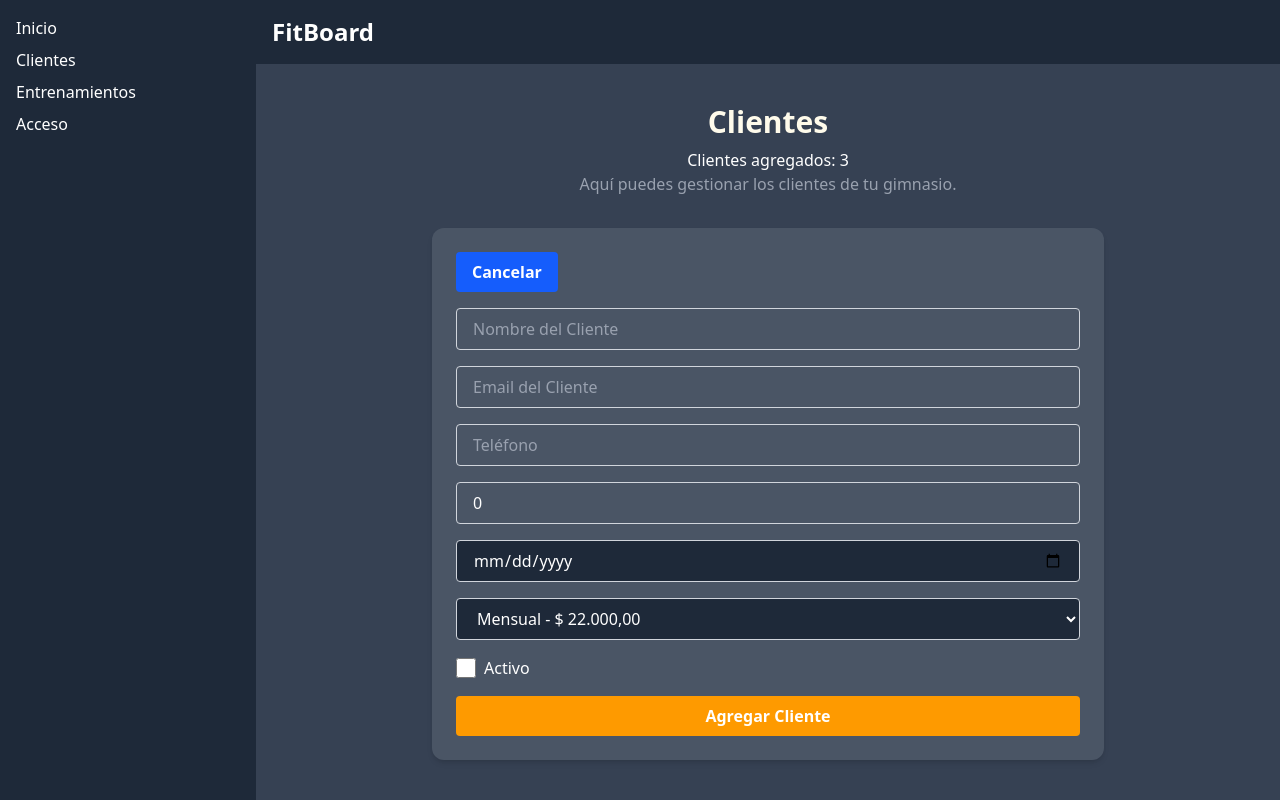
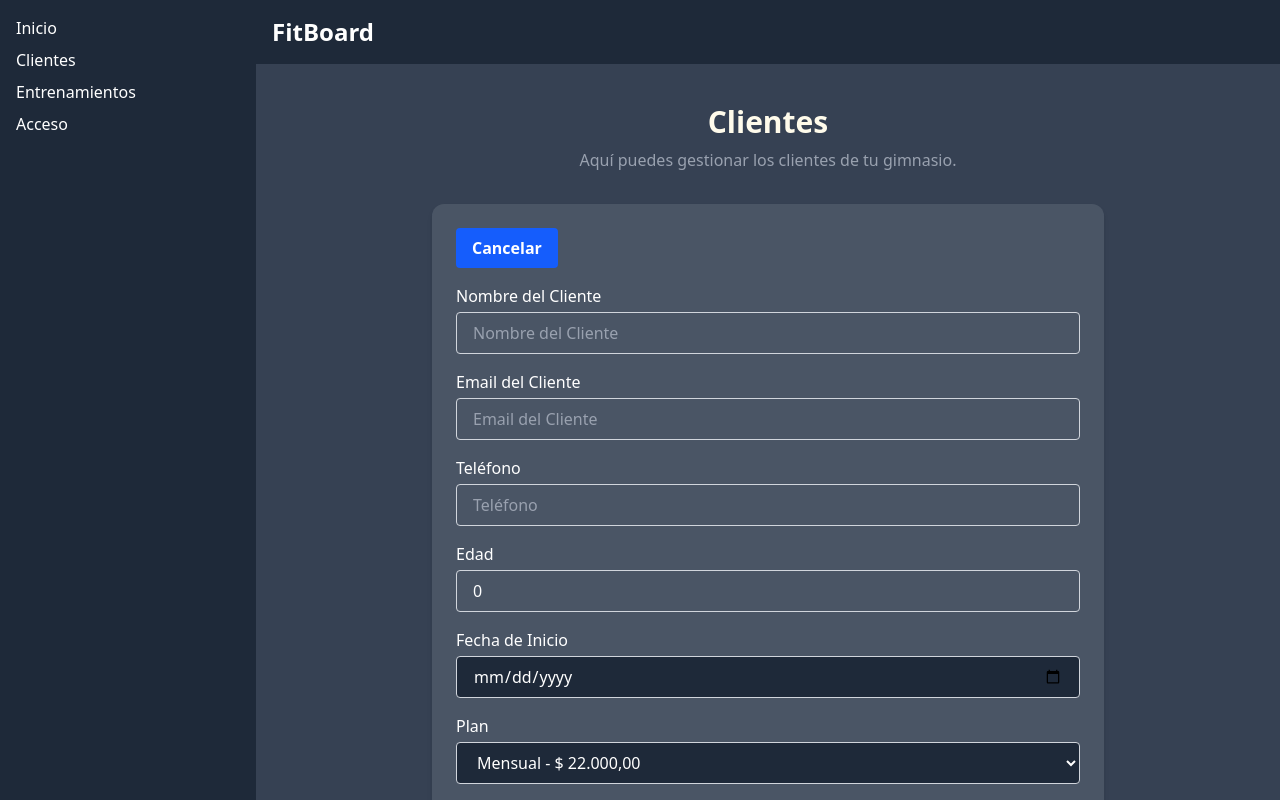
Before and after one commit to agustinsosa79/FitBoard, a React (Vite) app: page /clientes in a window 1280 px wide. Both pictures are taken after typing "Sample" into the empty fields and a click on the button "Agregar Cliente". Shown: the top 800 px of the page. Built offline with nearby package versions, Linux system fonts and the light colour scheme.

Commit message:
debug de fechas con parseo correcto, y optimizando las cards de inicio para que se muestren correctamente los numeros

```diff
--- a/components/Clientes/ClientForm.tsx
+++ b/components/Clientes/ClientForm.tsx
@@ -48,6 +48,8 @@
           <div className="space-y-4">
             {error && <div className="text-red-500 text-sm mb-2">{error}</div>}
 
+            <label className="block text-white">
+              Nombre del Cliente
               <input
                 type="text"
                 name="nombre"
@@ -55,9 +57,12 @@
                 onChange={onChange}
                 placeholder="Nombre del Cliente"
                 required
-              className="w-full px-4 py-2 border border-gray-300 rounded focus:outline-none focus:ring-2 focus:ring-amber-400 placeholder:text-gray-400 text-white"
+                className="w-full mt-1 px-4 py-2 border border-gray-300 rounded focus:outline-none focus:ring-2 focus:ring-amber-400 placeholder:text-gray-400 text-white"
               />
+            </label>
 
+            <label className="block text-white">
+              Email del Cliente
               <input
                 type="email"
                 name="email"
@@ -65,9 +70,12 @@
                 onChange={onChange}
                 placeholder="Email del Cliente"
                 required
-              className="w-full px-4 py-2 border border-gray-300 rounded focus:outline-none focus:ring-2 focus:ring-amber-400 placeholder:text-gray-400 text-white"
+                className="w-full mt-1 px-4 py-2 border border-gray-300 rounded focus:outline-none focus:ring-2 focus:ring-amber-400 placeholder:text-gray-400 text-white"
               />
+            </label>
 
+            <label className="block text-white">
+              Teléfono
               <input
                 type="text"
                 name="telefono"
@@ -75,9 +83,12 @@
                 onChange={onChange}
                 placeholder="Teléfono"
                 required
-              className="w-full px-4 py-2 border border-gray-300 rounded focus:outline-none focus:ring-2 focus:ring-amber-400 placeholder:text-gray-400 text-white"
+                className="w-full mt-1 px-4 py-2 border border-gray-300 rounded focus:outline-none focus:ring-2 focus:ring-amber-400 placeholder:text-gray-400 text-white"
               />
+            </label>
 
+            <label className="block text-white">
+              Edad
               <input
                 type="number"
                 name="edad"
@@ -85,23 +96,30 @@
                 onChange={onChange}
                 placeholder="Edad"
                 required
-              className="w-full px-4 py-2 border border-gray-300 rounded focus:outline-none focus:ring-2 focus:ring-amber-400 placeholder:text-gray-400 text-white"
+                className="w-full mt-1 px-4 py-2 border border-gray-300 rounded focus:outline-none focus:ring-2 focus:ring-amber-400 placeholder:text-gray-400 text-white"
               />
+            </label>
 
+            <label className="block text-white">
+              Fecha de Inicio
               <input
                 type="date"
                 name="fechaDeInicio"
                 value={form.fechaDeInicio}
                 onChange={onChange}
                 required
-              className="w-full px-4 py-2 border border-gray-300 rounded focus:outline-none focus:ring-2 focus:ring-amber-400 text-white bg-gray-800"
+                className="w-full mt-1 px-4 py-2 border border-gray-300 rounded focus:outline-none focus:ring-2 focus:ring-amber-400 text-white bg-gray-800"
               />
+            </label>
+
+            <label className="block text-white">
+              Plan
               <select
                 name="plan"
                 value={form.plan}
                 onChange={onChange}
                 required
-              className="w-full px-4 py-2 border border-gray-300 rounded focus:outline-none focus:ring-2 focus:ring-amber-400 text-white bg-gray-800"
+                className="w-full mt-1 px-4 py-2 border border-gray-300 rounded focus:outline-none focus:ring-2 focus:ring-amber-400 text-white bg-gray-800"
               >
                 <option value="">Selecciona un plan</option>
                 {PLANES.map((plan) => (
@@ -112,6 +130,7 @@
                   </option>
                 ))}
               </select>
+            </label>
 
             <label className="flex items-center space-x-2 text-white">
               <input
--- a/components/Inicio/Cards/ClientesInactivos.tsx
+++ b/components/Inicio/Cards/ClientesInactivos.tsx
@@ -6,7 +6,7 @@ interface Props {
 
 export function ClientesInactivos({ clientes }: Props) {
     const hoy = new Date();
-  const fechaLimite = new Date(hoy.getFullYear(), hoy.getMonth(), hoy.getDate() - 30); // últimos 30 días
+    const fechaLimite = new Date(hoy.getFullYear(), hoy.getMonth(), hoy.getDate() - 30);
 
 const inactivos = clientes.filter(cliente => {
     const ultimaActividad = new Date(cliente.ultimaFechaPago || cliente.fechaDeInicio );
--- a/components/Inicio/Cards/ClientesNuevos.tsx
+++ b/components/Inicio/Cards/ClientesNuevos.tsx
@@ -1,4 +1,5 @@
 import type { Clientes } from "../../../Types/cliente";
+import { parse } from "date-fns";
 
 interface Props {
     clientes: Clientes[];
@@ -9,9 +10,14 @@ export function ClientesNuevos({ clientes }: Props) {
     const esteAnio = new Date().getFullYear();
 
     const nuevos = clientes.filter(cliente => {
-    const fecha = new Date(cliente.fechaDeInicio || "");
+        const fecha = parse(cliente.fechaDeInicio, "yyyy-MM-dd", new Date());
+        console.log(cliente.fechaDeInicio);
+
         return fecha.getMonth() === esteMes && fecha.getFullYear() === esteAnio;
     });
+
+
+    console.log(nuevos);
 
     return (
         <div className="bg-green-100 text-green-900 p-4 rounded-lg shadow-sm">
--- a/pages/Clientes.tsx
+++ b/pages/Clientes.tsx
@@ -141,7 +141,6 @@ export default function Clientes() {
         <div className="min-h-screen bg-gray-700 py-10 px-4 flex flex-col items-center">
             <div className="max-w-2xl w-full">
                 <h1 className="text-3xl text-amber-50 font-bold mb-2 text-center">Clientes</h1>
-                <h2 className="text-center text-white ">Clientes agregados: {clientes.length}</h2>
                 <p className="mb-8 text-center text-gray-400">Aquí puedes gestionar los clientes de tu gimnasio.</p>
                 <ClientForm
                     form={form}
```
Also changed, not shown: Types/cliente.d.ts (line endings or trailing spaces). Lines whose indentation alone changed are shown as unchanged.
